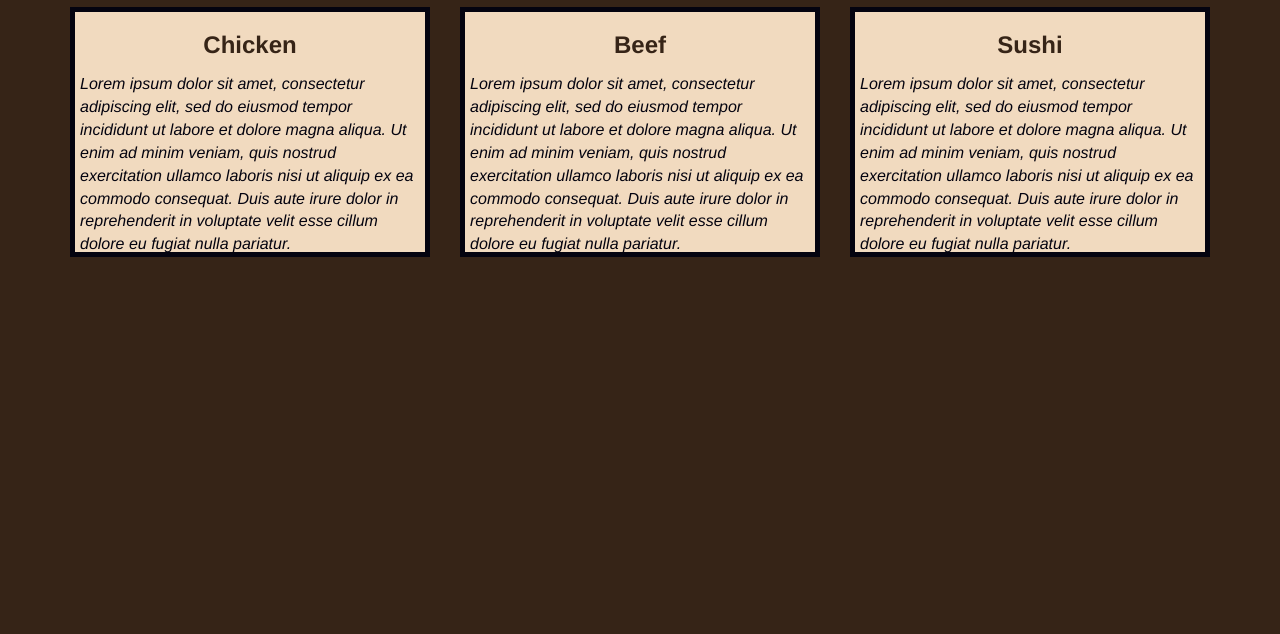
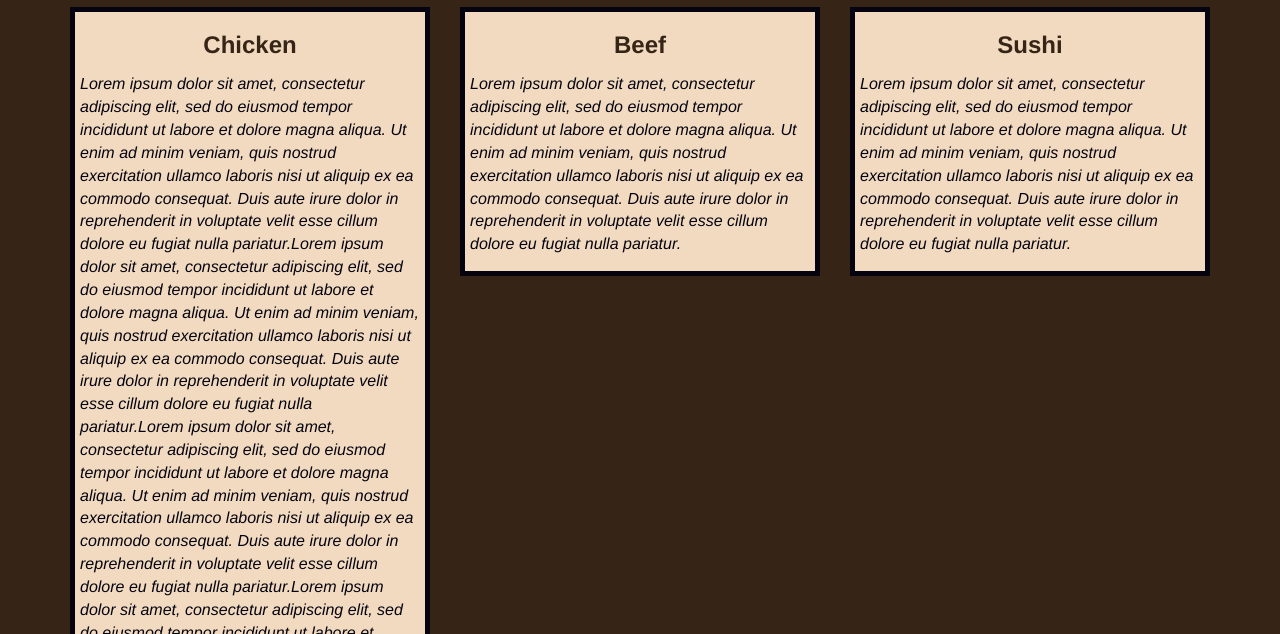
Before and after one commit to KalsoomTariq/HTML-CSS-JAVA-Coursera, a plain HTML site: page module3_solution/index.html in a window 1280 px wide. Shown: the part 166-800 px from the top of the page. Drawn offline with Linux system fonts and the light colour scheme.

Commit message:
revisions

```diff
--- a/module3_solution/css/styles.css
+++ b/module3_solution/css/styles.css
@@ -61,12 +61,12 @@ body {
     background-color: #f1dabf;
     color: #04030f;
     margin:0 auto 15px;
-    height: 250px;
+    height: fit-content;
     width: 100%;
     margin-bottom: 15px;
     position: relative;
     border: 5px solid #04030f;
-    overflow: hidden;
+
 }
 
 .dish > h3{
```
Also changed, not shown: module3_solution/index.html (+1 -1 lines).
